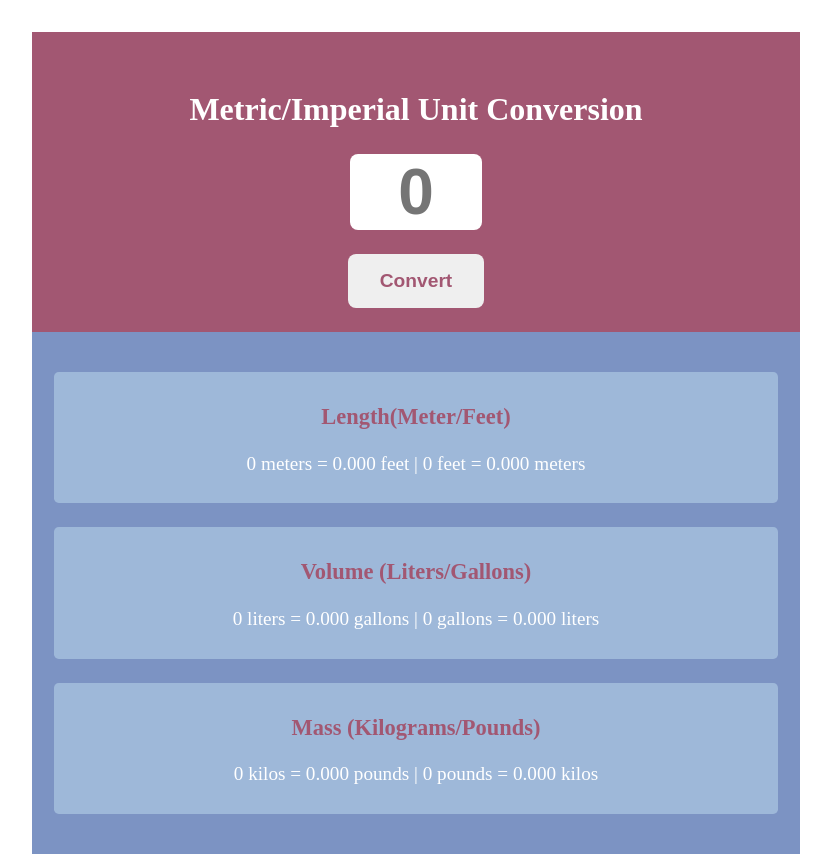
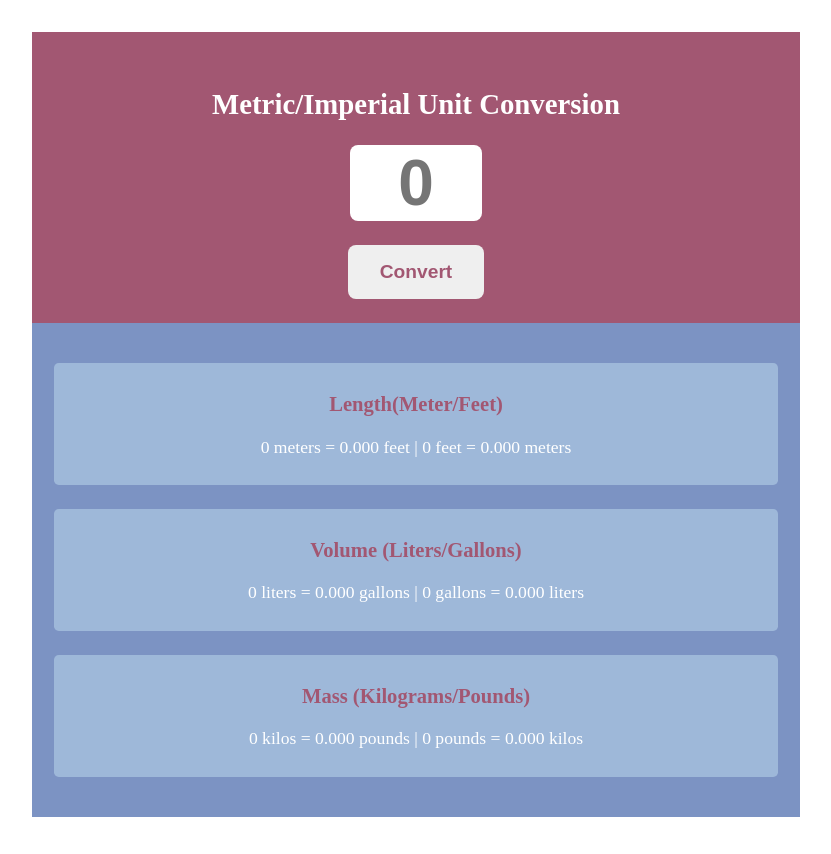
Before and after one commit to Rajinderkaur86/Unit-conversion, a plain HTML site: page index.html in a window 1280 px wide. Shown: the whole page, without its empty margins (224-1055 px from the left). After the commit the page ends 817 px from the top, so only its background shows below. Drawn offline with Linux system fonts and the light colour scheme.

Commit message:
updated font-size

```diff
--- a/index.css
+++ b/index.css
@@ -2,7 +2,7 @@ body {
   margin: 0;
 }
 h1 {
-  font-size: 2rem;
+  font-size: 1.8rem;
   color: #ffffff;
 }
 input {
@@ -51,7 +51,7 @@ button:hover {
   margin: 1.5rem auto;
   padding: 0.6rem 1rem;
   color: #a25772;
-  font-size: 1.2rem;
+  font-size: 1.1rem;
   border-radius: 0.3rem;
 }
 .bottomContainer p {
```
